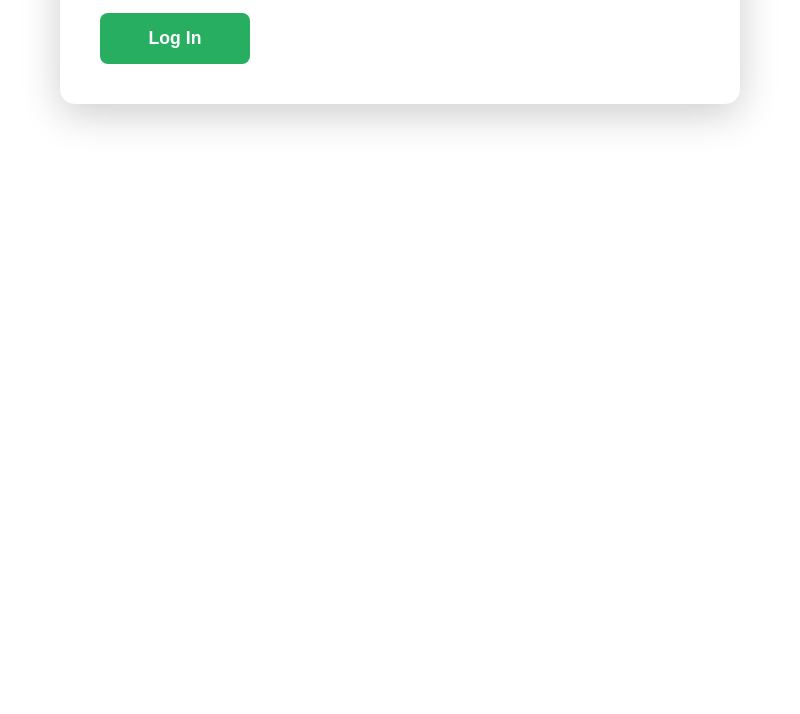
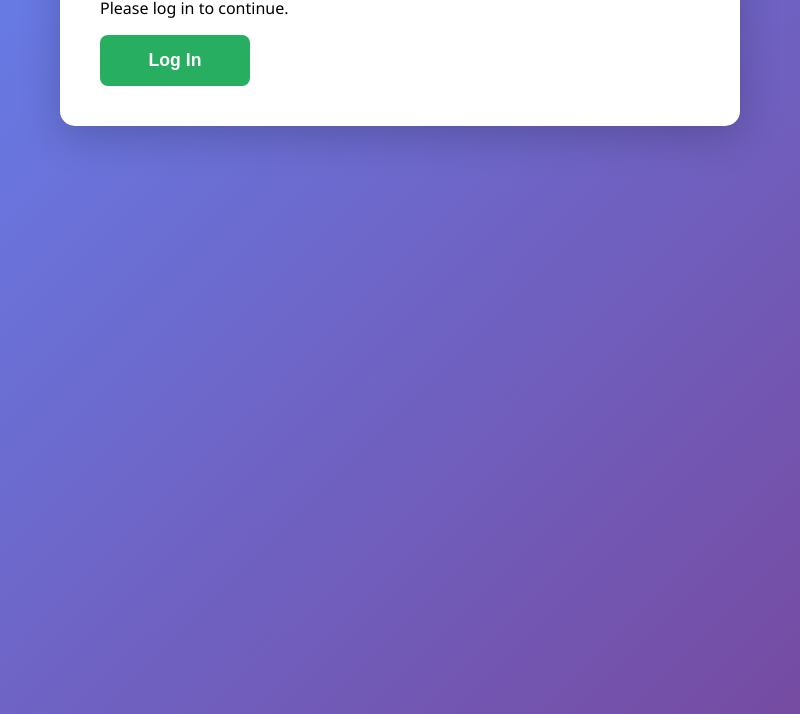
Before and after one commit to hunter-byte-afk/HCC-Organizational-Clock, an Electron app: page clock-app/index.html in a window 800 px wide. Shown: the part 126-840 px from the top of the page. Before the commit the page ends 800 px from the top, so only its background shows below. Drawn offline with Linux system fonts and the light colour scheme.

Commit message:
index and css update
update to the css for the main log in page

```diff
--- a/clock-app/index.html
+++ b/clock-app/index.html
@@ -9,7 +9,7 @@
         <title>Login</title>
         <link rel="stylesheet" href="style.css" />
     </head>
-    <body>
+    <body class = "logIn">
         <div class="container login-container">
             <h1>Welcome</h1>
             <p>Please log in to continue.</p>
--- a/clock-app/style.css
+++ b/clock-app/style.css
@@ -1,3 +1,16 @@
+/* LOG IN SECTION*/
+    .logIn{
+        background: linear-gradient(135deg, #667eea 0%, #764ba2 100%);
+        font-family: 'Segoe UI', Tahoma, Geneva, Verdana, sans-serif;
+        margin: 0;
+        padding: 20px;
+        min-height: 100vh;
+    }
+
+
+
+
+
 /* CLOCK SECTION*/
     .clock{
         background: linear-gradient(135deg, #667eea 0%, #764ba2 100%);
```
